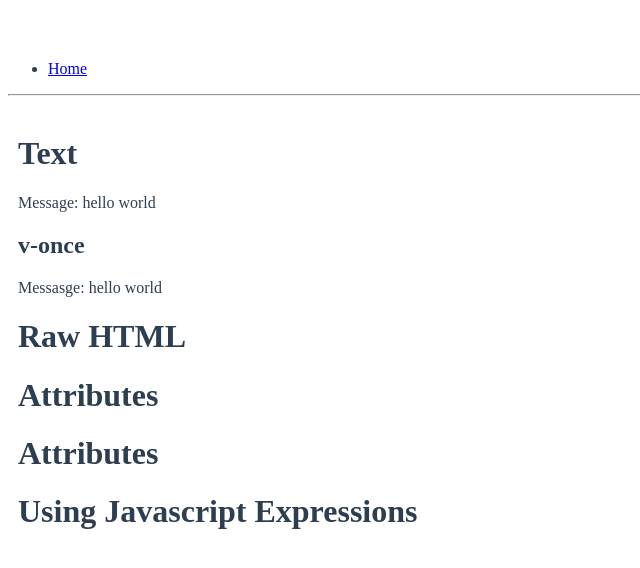
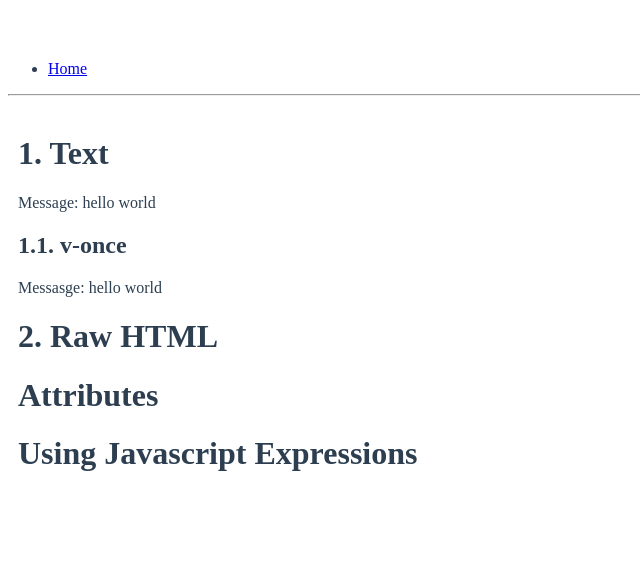
Before and after one commit to luotaoyeah/learning-vue, a Vue app: page /#/guide/template-syntax/interpolation in a window 1280 px wide. Shown: the top 568 px of the page, without its empty margins (0-640 px from the left). Built offline with nearby package versions, Linux system fonts and the light colour scheme.

Commit message:
template-syntax: interpolation: html

```diff
--- a/src/doc/guide/template-syntax/interpolation/index.vue
+++ b/src/doc/guide/template-syntax/interpolation/index.vue
@@ -3,17 +3,20 @@
     style="padding: 10px;"
   >
     <InteroplationText></InteroplationText>
-    <h1>Raw HTML</h1>
-    <h1>Attributes</h1>
+    <InteroplationHtml></InteroplationHtml>
     <h1>Attributes</h1>
     <h1>Using Javascript Expressions</h1>
   </div>
 </template>
 <script>
 import InteroplationText from "./interpolation-text";
+import InteroplationHtml from "./interpolation-html";
 
 export default {
-  components: { InteroplationText }
+  components: {
+    InteroplationText,
+    InteroplationHtml
+  }
 };
 </script>
 <style scoped>
--- /dev/null
+++ b/src/doc/guide/template-syntax/interpolation/interpolation-html.vue
@@ -0,0 +1,14 @@
+<template>
+  <div>
+    <h1>2. Raw HTML</h1>
+  </div>
+</template>
+<script>
+export default {
+  data() {
+    return {};
+  }
+};
+</script>
+<style scoped>
+</style>
--- a/src/doc/guide/template-syntax/interpolation/interpolation-text.vue
+++ b/src/doc/guide/template-syntax/interpolation/interpolation-text.vue
@@ -1,6 +1,6 @@
 <template>
   <div>
-    <h1>Text</h1>
+    <h1>1. Text</h1>
     <!--
         使用双花括号的语法，花括号里面是 data 对象的属性；
     -->
@@ -8,7 +8,7 @@
     <!--
         使用 v-once 指令，只在第一次解析的时候绑定变量的值；后面更新变量值的时候，模板上绑定的值不会再变化；
     -->
-    <h2>v-once</h2>
+    <h2>1.1. v-once</h2>
     <p v-once>Messasge: {{msg}}</p>
   </div>
 </template>
```
